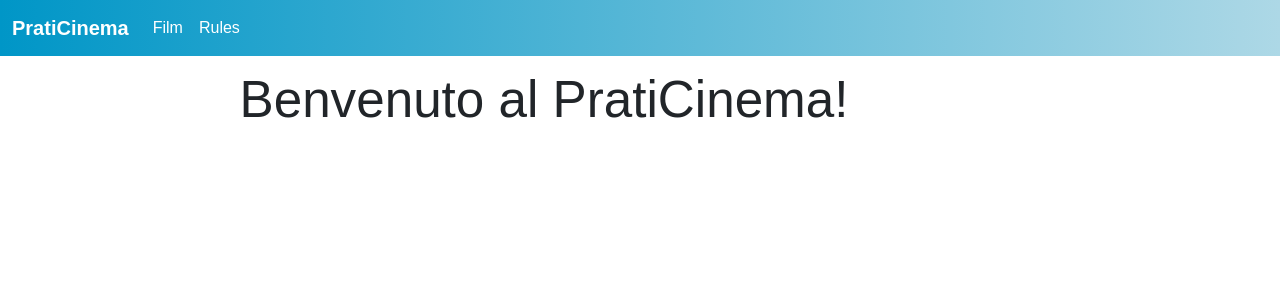
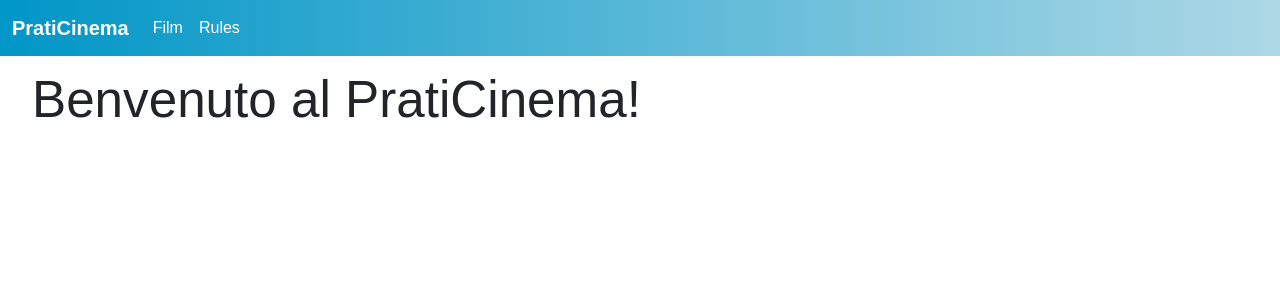
Before and after one commit to iruo2/PratiCinema, a React (Vite) app: page / in a window 1280 px wide. Shown: the top 300 px of the page. Built offline with nearby package versions, Linux system fonts and the light colour scheme.

Commit message:
Fix de-centering

```diff
--- a/src/App.css
+++ b/src/App.css
@@ -5,12 +5,15 @@
 }
 
 body {
+  display: flex;
   place-items: inherit !important;
   font-family: Montserrat,sans-serif;
 }
 
 .mainPos {
-  width: 80vw;
+  /*width: 80vw;*/
+  margin-left: auto;
+  margin-right: auto;
   padding-top: 5vh;
 }
 
```
